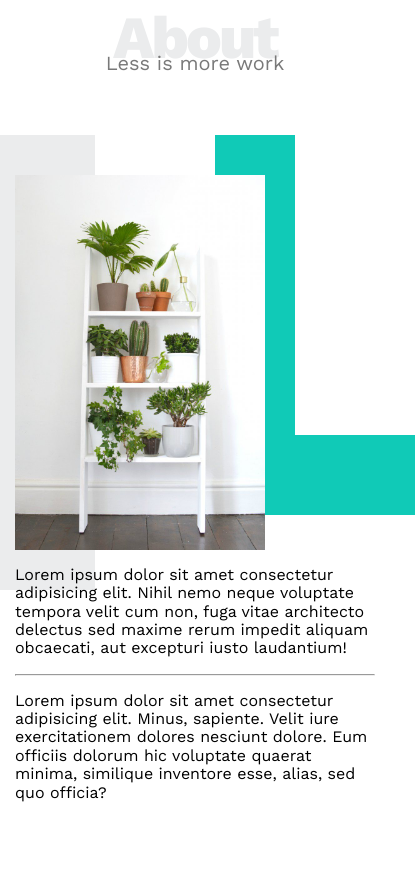
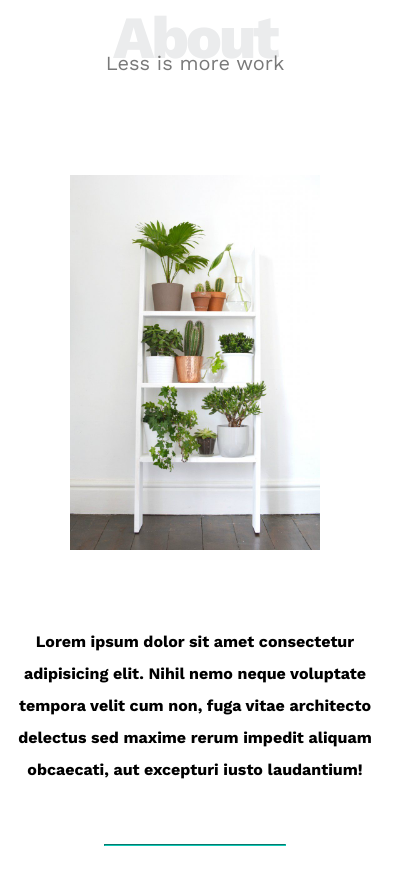
Before and after one commit to Raafatbaki/Project_1_HTML_CSS, a plain HTML site: page index.Html in a window 390 px wide. Shown: the part 4739-5610 px from the top of the page, 415 px wide, since content can reach past the window. Drawn offline with nearby package versions, Linux system fonts and the light colour scheme.

Commit message:
edit commit

```diff
--- a/css/leon.css
+++ b/css/leon.css
@@ -300,10 +300,21 @@ body {
   flex-wrap: wrap;
   justify-content: space-between;
 }
+@media (max-width: 991px) {
+  .about .about-content {
+    flex-direction: column;
+    text-align: center;
+  }
+}
 .about .about-content .image {
   position: relative;
   width: 250px;
   height: 375px;
+}
+@media (max-width: 991px) {
+  .about .about-content .image {
+    margin: 0 auto 60px;
+  }
 }
 .about .about-content .image::before {
   content: "";
@@ -326,6 +337,30 @@ body {
     z-index: -1;
     right: -150px;
   }
+  @media (max-width: 991px) {
+    .about .about-content .image::before,
+    .about .about-content .image::after {
+      display: none;
+    }
+  }
 .about .about-content .image img {
   max-width: 100%;
 }
+.about .about-content .text {
+  flex-basis: calc(100% - 500px);
+}
+.about .about-content .text p:first-of-type {
+  font-weight: bold;
+  line-height: 2;
+  margin-bottom: 50px;
+}
+.about .about-content .text hr {
+  width: 50%;
+  display: inline-block;
+  border-color: var(--main-color);
+}
+.about .about-content .text p:last-of-type {
+  line-height: 2;
+  color: #777;
+}
+/* End About */
```
